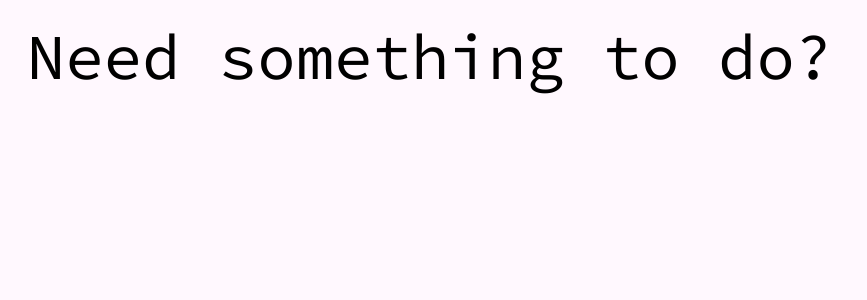
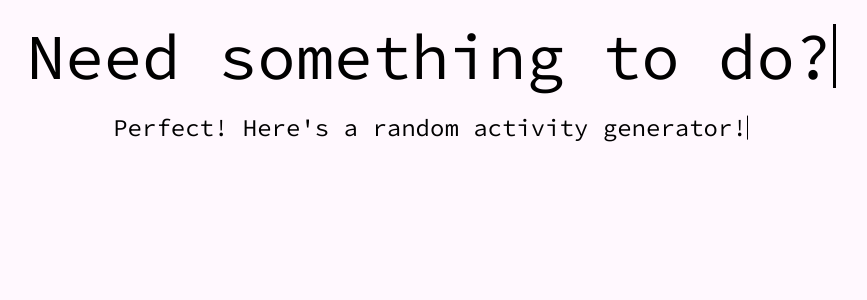
Before and after one commit to Bourn3x/need-something-to-do, a React (Create React App) app: page / in a window 1280 px wide. Shown: the top 300 px of the page, without its empty margins (210-1077 px from the left). Built offline with nearby package versions, Linux system fonts and the light colour scheme.

Commit message:
:sparkles: FEATURE: added Heading component

```diff
--- /dev/null
+++ b/src/components/Heading/index.jsx
@@ -0,0 +1,14 @@
+import styles from "./styles.module.scss"
+
+const Heading = ({ title }) => {
+
+  return (
+    <div className={styles['heading-container']}>
+      <code className={styles['heading']}>
+        {title}
+      </code>
+    </div>
+  )
+}
+
+export default Heading
--- /dev/null
+++ b/src/components/Heading/styles.module.scss
@@ -0,0 +1,51 @@
+@import "../../global.scss";
+
+.heading-container {
+  display: flex;
+  justify-content: center;
+  padding-top: 1em;
+}
+
+.heading {
+  font-size: 1.5rem;
+  position: relative;
+
+  &::after,
+  &::before {
+    content: '';
+    position: absolute;
+    top: 0;
+    right: 0;
+    bottom: 0;
+    left: 0;
+  }
+
+  // Revealer
+  &::before {
+    background: $background-color;
+    animation: typewriter 3s steps(44) 1s forwards;
+  }
+
+  // Caret
+  &::after {
+    top: 50%;
+    transform: translateY(-50%);
+    height: 80%;
+    width: .05em;
+    animation:
+      typewriter 3s steps(44) 1s forwards,
+      blinking 0.5s step-end 12;
+  }
+}
+
+@keyframes typewriter {
+  to {
+    left: 100%;
+  }
+}
+
+@keyframes blinking {
+  from { background: transparent }
+  to { background: transparent }
+  50% { background: black; }
+}
--- a/src/components/HomePage/index.jsx
+++ b/src/components/HomePage/index.jsx
@@ -1,11 +1,13 @@
 import styles from "./HomePage.module.scss"
 import Title from "../Title"
+import Heading from "../Heading"
 
 const HomePage = () => {
 
   return(
     <div className={`${styles['main-container']}`}>
       <Title title={"Need something to do?"}/>
+      <Heading title={"Perfect! Here's a random activity generator!"}/>
     </div>
   )
 }
```
